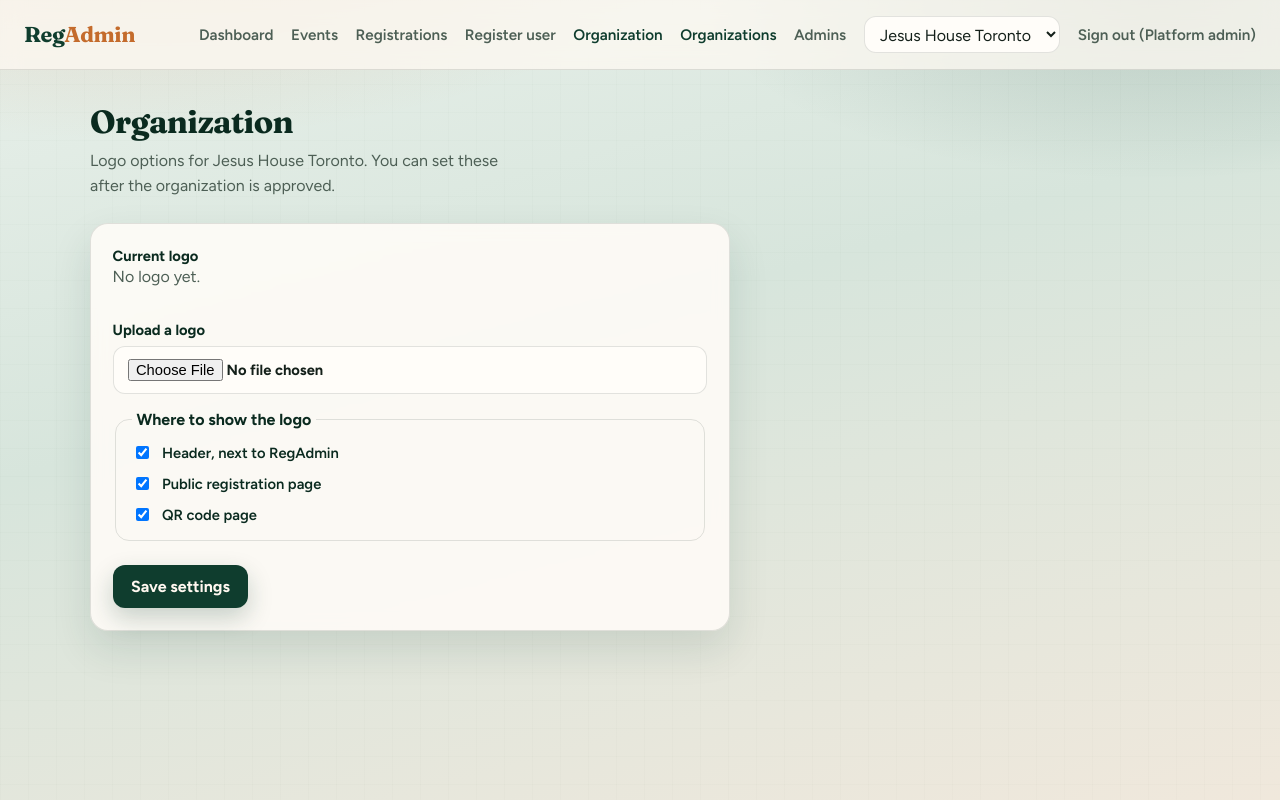
After one commit to ayo2kunle/regadmin, a Flask app: page /tenants/settings in a window 1280 px wide. The commit adds this page. Run offline with Flask 3, Linux system fonts and the light colour scheme; a user stored in the database is signed in.

Commit message:
Let approved organization admins set their logo.
The logo is chosen in Organization settings after approval, with options for the header, public registration page, and QR code.

Co-authored-by: Cursor <cursoragent@cursor.com>

```diff
--- a/app/bootstrap.py
+++ b/app/bootstrap.py
@@ -26,6 +26,7 @@ def _column_names(table_name):
 def _add_missing_columns():
     is_postgres = db.engine.dialect.name == "postgresql"
     boolean = "BOOLEAN NOT NULL DEFAULT FALSE" if is_postgres else "BOOLEAN NOT NULL DEFAULT 0"
+    boolean_on = "BOOLEAN NOT NULL DEFAULT TRUE" if is_postgres else "BOOLEAN NOT NULL DEFAULT 1"
     additions = {
         "users": {
             "name": "name VARCHAR(120)",
@@ -36,6 +37,11 @@ def _add_missing_columns():
         },
         "tenants": {
             "public_id": "public_id VARCHAR(12)",
+            "logo": "logo " + ("BYTEA" if is_postgres else "BLOB"),
+            "logo_mime": "logo_mime VARCHAR(80)",
+            "logo_in_header": f"logo_in_header {boolean_on}",
+            "logo_on_public": f"logo_on_public {boolean_on}",
+            "logo_on_qr": f"logo_on_qr {boolean_on}",
         },
         "events": {
             "tenant_id": "tenant_id INTEGER",
--- a/app/models.py
+++ b/app/models.py
@@ -24,10 +24,22 @@ class Tenant(db.Model):
     plan = db.Column(db.String(40), nullable=False, default=PLAN_STARTER)
     subscription_status = db.Column(db.String(20), nullable=False, default="active")
     is_founding = db.Column(db.Boolean, nullable=False, default=False)
+    logo = db.Column(db.LargeBinary, nullable=True)
+    logo_mime = db.Column(db.String(80), nullable=True)
+    logo_in_header = db.Column(db.Boolean, nullable=False, default=True)
+    logo_on_public = db.Column(db.Boolean, nullable=False, default=True)
+    logo_on_qr = db.Column(db.Boolean, nullable=False, default=True)
     created_at = db.Column(db.DateTime, default=utcnow, nullable=False)
 
     users = db.relationship("User", back_populates="tenant", lazy="dynamic")
     events = db.relationship("Event", back_populates="tenant", lazy="dynamic")
+
+    @property
+    def has_logo(self) -> bool:
+        return bool(self.logo)
+
+    def shows_logo(self, place: str) -> bool:
+        return self.has_logo and bool(getattr(self, place))
 
 
 class User(UserMixin, db.Model):
--- a/app/routes/tenants.py
+++ b/app/routes/tenants.py
@@ -1,11 +1,12 @@
+import io
 from datetime import datetime, timezone
 
-from flask import Blueprint, flash, redirect, render_template, request, session, url_for
+from flask import Blueprint, abort, flash, redirect, render_template, request, send_file, session, url_for
 from flask_login import current_user
 
 from app import db
 from app.models import Tenant, TenantApplication, User
-from app.tenancy import ALL_TENANTS, platform_admin_required
+from app.tenancy import ALL_TENANTS, platform_admin_required, tenant_admin_required
 
 tenants_bp = Blueprint("tenants", __name__, url_prefix="/tenants")
 
@@ -110,3 +111,64 @@ def set_scope():
         else:
             session["tenant_scope"] = tenant.public_id
     return redirect(request.referrer or url_for("main.dashboard"))
+
+
+MAX_LOGO_BYTES = 2 * 1024 * 1024
+
+
+def _read_logo():
+    uploaded = request.files.get("logo")
+    if uploaded is None or not uploaded.filename:
+        return None, None, None
+    data = uploaded.read()
+    if not data:
+        return None, None, None
+    if len(data) > MAX_LOGO_BYTES:
+        return None, None, "Logo must be 2 MB or smaller."
+    if data.startswith(b"\xff\xd8\xff"):
+        mime = "image/jpeg"
+    elif data.startswith(b"\x89PNG\r\n\x1a\n"):
+        mime = "image/png"
+    elif data.startswith((b"GIF87a", b"GIF89a")):
+        mime = "image/gif"
+    elif len(data) > 12 and data.startswith(b"RIFF") and data[8:12] == b"WEBP":
+        mime = "image/webp"
+    else:
+        return None, None, "Use a JPG, PNG, WebP, or GIF logo."
+    return data, mime, None
+
+
+@tenants_bp.route("/settings", methods=["GET", "POST"])
+@tenant_admin_required
+def settings():
+    tenant = current_user.tenant
+    if request.method == "POST":
+        logo, mime, logo_error = _read_logo()
+        if logo_error:
+            flash(logo_error, "error")
+            return redirect(url_for("tenants.settings"))
+        if logo:
+            tenant.logo = logo
+            tenant.logo_mime = mime
+        elif request.form.get("remove_logo") == "1":
+            tenant.logo = None
+            tenant.logo_mime = None
+        tenant.logo_in_header = request.form.get("logo_in_header") == "1"
+        tenant.logo_on_public = request.form.get("logo_on_public") == "1"
+        tenant.logo_on_qr = request.form.get("logo_on_qr") == "1"
+        db.session.commit()
+        flash("Organization settings saved.", "success")
+        return redirect(url_for("tenants.settings"))
+    return render_template("tenants/settings.html", tenant=tenant)
+
+
+@tenants_bp.route("/<public_id>/logo")
+def logo(public_id):
+    tenant = Tenant.query.filter_by(public_id=public_id).first_or_404()
+    if not tenant.logo:
+        abort(404)
+    return send_file(
+        io.BytesIO(tenant.logo),
+        mimetype=tenant.logo_mime or "image/png",
+        max_age=3600,
+    )
--- a/app/static/css/style.css
+++ b/app/static/css/style.css
@@ -94,6 +94,74 @@ img {
 
 .brand span {
   color: var(--accent);
+}
+
+.brand-row,
+.page-title-row,
+.logo-cell,
+.public-org {
+  display: flex;
+  align-items: center;
+  gap: 0.7rem;
+}
+
+.public-org {
+  margin-bottom: 0.8rem;
+  color: var(--brand-deep);
+  font-weight: 700;
+}
+
+.org-mark {
+  display: flex;
+  align-items: center;
+  gap: 0.45rem;
+  color: var(--brand-deep);
+  font-weight: 700;
+  font-size: 0.92rem;
+}
+
+.org-logo {
+  width: 36px;
+  height: 36px;
+  object-fit: cover;
+  border-radius: 10px;
+  border: 1px solid var(--line);
+  background: #fffdf9;
+}
+
+.org-logo-lg {
+  width: 56px;
+  height: 56px;
+  border-radius: 14px;
+}
+
+.settings-panel {
+  max-width: 640px;
+}
+
+.check-option {
+  display: flex;
+  align-items: center;
+  gap: 0.65rem;
+  font-weight: 600;
+}
+
+.check-option input {
+  width: auto;
+}
+
+.option-set {
+  border: 1px solid var(--line);
+  border-radius: 14px;
+  padding: 0.9rem 1rem 1rem;
+  display: grid;
+  gap: 0.75rem;
+}
+
+.option-set legend {
+  font-weight: 700;
+  color: var(--brand-deep);
+  padding: 0 0.3rem;
 }
 
 .nav-links {
--- a/app/templates/base.html
+++ b/app/templates/base.html
@@ -12,13 +12,24 @@
 <body>
   <div class="site-shell">
     <header class="topbar">
-      <a class="brand" href="{{ url_for('main.index') }}">Reg<span>Admin</span></a>
+      <div class="brand-row">
+        <a class="brand" href="{{ url_for('main.index') }}">Reg<span>Admin</span></a>
+        {% if logo_tenant %}
+          <span class="org-mark">
+            <img class="org-logo" src="{{ url_for('tenants.logo', public_id=logo_tenant.public_id) }}" alt="">
+            <span>{{ logo_tenant.name }}</span>
+          </span>
+        {% endif %}
+      </div>
       <nav class="nav-links">
         {% if current_user.is_authenticated %}
           <a href="{{ url_for('main.dashboard') }}" class="{% if request.endpoint == 'main.dashboard' %}active{% endif %}">Dashboard</a>
           <a href="{{ url_for('events.list_events') }}" class="{% if request.blueprint == 'events' %}active{% endif %}">Events</a>
           <a href="{{ url_for('registrations.list_registrations') }}" class="{% if request.blueprint == 'registrations' %}active{% endif %}">Registrations</a>
           <a href="{{ url_for('registrations.create_registration') }}">Register user</a>
+          {% if tenant_admin %}
+            <a href="{{ url_for('tenants.settings') }}" class="{% if request.endpoint == 'tenants.settings' %}active{% endif %}">Organization</a>
+          {% endif %}
           {% if platform_admin %}
             <a href="{{ url_for('tenants.index') }}" class="{% if request.blueprint == 'tenants' %}active{% endif %}">
               Organizations{% if pending_application_count %} ({{ pending_application_count }}){% endif %}
--- a/app/templates/events/public_register.html
+++ b/app/templates/events/public_register.html
@@ -2,6 +2,12 @@
 {% block title %}Register — {{ event.name }}{% endblock %}
 {% block content %}
 <section class="panel public-card">
+  {% if event.tenant and event.tenant.shows_logo('logo_on_public') %}
+    <p class="public-org">
+      <img class="org-logo" src="{{ url_for('tenants.logo', public_id=event.tenant.public_id) }}" alt="">
+      {{ event.tenant.name }}
+    </p>
+  {% endif %}
   {% if event.has_cover %}
     <div class="event-hero-cover" style="--x: {{ event.cover_x }}%; --y: {{ event.cover_y }}%; --scale: {{ event.cover_scale }};">
       <img src="{{ url_for('events.cover', event_id=event.public_id) }}" alt="">
--- a/app/templates/events/qr.html
+++ b/app/templates/events/qr.html
@@ -14,6 +14,12 @@
 </div>
 
 <section class="panel qr-poster">
+  {% if event.tenant and event.tenant.shows_logo('logo_on_qr') %}
+    <p class="public-org">
+      <img class="org-logo" src="{{ url_for('tenants.logo', public_id=event.tenant.public_id) }}" alt="">
+      {{ event.tenant.name }}
+    </p>
+  {% endif %}
   {% if event.has_cover %}
     <div class="event-hero-cover" style="--x: {{ event.cover_x }}%; --y: {{ event.cover_y }}%; --scale: {{ event.cover_scale }};">
       <img src="{{ url_for('events.cover', event_id=event.public_id) }}" alt="">
--- /dev/null
+++ b/app/templates/tenants/settings.html
@@ -0,0 +1,51 @@
+{% extends "base.html" %}
+{% block title %}Organization — RegAdmin{% endblock %}
+{% block content %}
+<div class="page-header">
+  <div>
+    <h1>Organization</h1>
+    <p>Logo options for {{ tenant.name }}. You can set these after the organization is approved.</p>
+  </div>
+</div>
+
+<section class="panel settings-panel">
+  <form method="post" enctype="multipart/form-data" class="form-grid">
+    <div>
+      <span class="captcha-label">Current logo</span>
+      {% if tenant.has_logo %}
+        <img class="org-logo org-logo-lg" src="{{ url_for('tenants.logo', public_id=tenant.public_id) }}" alt="{{ tenant.name }} logo">
+      {% else %}
+        <p class="muted">No logo yet.</p>
+      {% endif %}
+    </div>
+    <label>
+      Upload a logo
+      <input type="file" name="logo" accept="image/jpeg,image/png,image/webp,image/gif">
+    </label>
+    {% if tenant.has_logo %}
+      <label class="check-option">
+        <input type="checkbox" name="remove_logo" value="1">
+        Remove the current logo
+      </label>
+    {% endif %}
+    <fieldset class="option-set">
+      <legend>Where to show the logo</legend>
+      <label class="check-option">
+        <input type="checkbox" name="logo_in_header" value="1" {% if tenant.logo_in_header %}checked{% endif %}>
+        Header, next to RegAdmin
+      </label>
+      <label class="check-option">
+        <input type="checkbox" name="logo_on_public" value="1" {% if tenant.logo_on_public %}checked{% endif %}>
+        Public registration page
+      </label>
+      <label class="check-option">
+        <input type="checkbox" name="logo_on_qr" value="1" {% if tenant.logo_on_qr %}checked{% endif %}>
+        QR code page
+      </label>
+    </fieldset>
+    <div class="form-actions">
+      <button class="btn btn-primary" type="submit">Save settings</button>
+    </div>
+  </form>
+</section>
+{% endblock %}
--- a/app/tenancy.py
+++ b/app/tenancy.py
@@ -15,6 +15,19 @@ def platform_admin_required(view):
             return redirect(url_for("auth.login", next=request_path()))
         if not current_user.is_platform_admin:
             flash("Only a platform admin can do that.", "error")
+            return redirect(url_for("main.dashboard"))
+        return view(*args, **kwargs)
+
+    return wrapped
+
+
+def tenant_admin_required(view):
+    @wraps(view)
+    def wrapped(*args, **kwargs):
+        if not current_user.is_authenticated:
+            return redirect(url_for("auth.login", next=request_path()))
+        if not current_user.is_tenant_admin or current_user.tenant is None:
+            flash("Only an organization admin can do that.", "error")
             return redirect(url_for("main.dashboard"))
         return view(*args, **kwargs)
 
```
Also changed, not shown: app/__init__.py (+8 -0 lines), app/templates/main/dashboard.html (+6 -1 lines), app/templates/tenants/index.html (+9 -2 lines).
